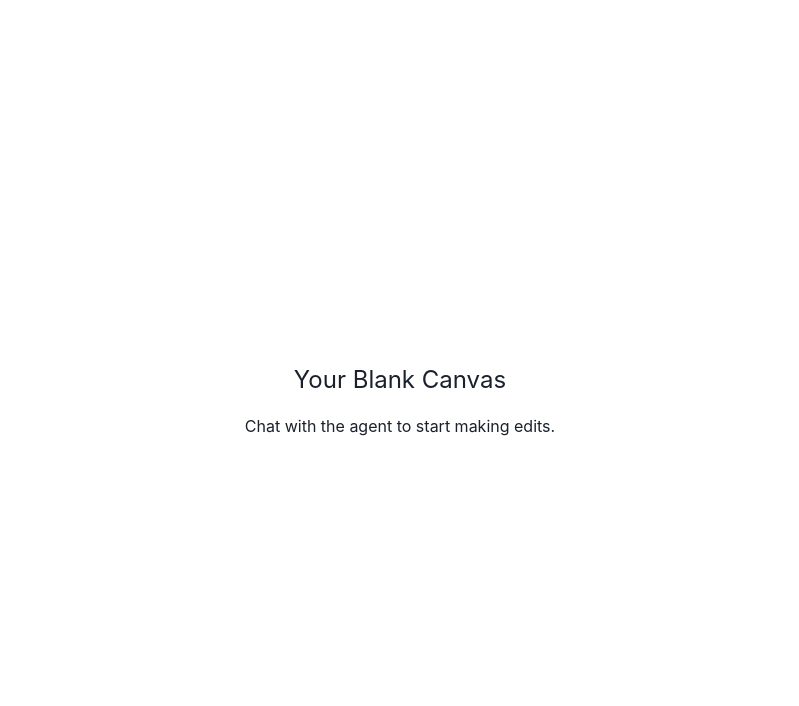
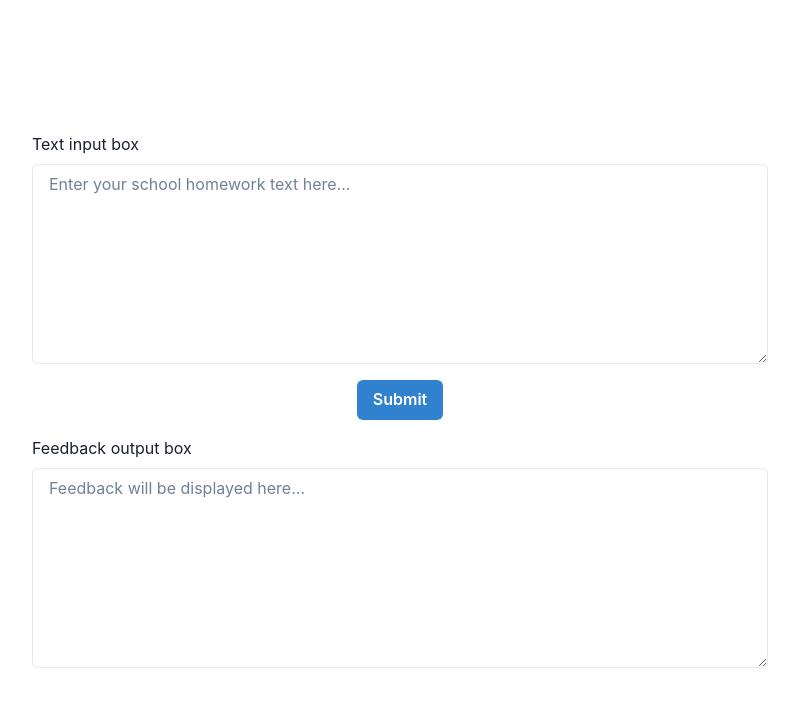
Before and after one commit to GPT-Engineer-App/pedagogy-helper, a React (Vite) app: page / in a window 1280 px wide. Shown: the top 706 px of the page, without its empty margins (240-1039 px from the left). Built offline with nearby package versions, Linux system fonts and the light colour scheme.

Commit message:
Created UI for Genre Pedagogy Feedback Tool with text input box, feedback output box, and submit button.

```diff
--- a/src/pages/Index.jsx
+++ b/src/pages/Index.jsx
@@ -1,17 +1,39 @@
-// Update this page (the content is just a fallback if you fail and example)
-// Use chakra-ui
-import { Container, Text, VStack } from "@chakra-ui/react";
-
-// Example of using react-icons
-// import { FaRocket } from "react-icons/fa";
-// <IconButton aria-label="Add" icon={<FaRocket />} size="lg" />; // IconButton would also have to be imported from chakra
+import { Container, Text, VStack, Textarea, Button, Box } from "@chakra-ui/react";
+import { useState } from "react";
 
 const Index = () => {
+  const [inputText, setInputText] = useState("");
+  const [feedback, setFeedback] = useState("");
+
+  const handleSubmit = () => {
+    // Placeholder for the submit action
+    setFeedback("Feedback will be displayed here.");
+  };
+
   return (
     <Container centerContent maxW="container.md" height="100vh" display="flex" flexDirection="column" justifyContent="center" alignItems="center">
-      <VStack spacing={4}>
-        <Text fontSize="2xl">Your Blank Canvas</Text>
-        <Text>Chat with the agent to start making edits.</Text>
+      <VStack spacing={4} width="100%">
+        <Box width="100%">
+          <Text mb={2}>Text input box</Text>
+          <Textarea
+            value={inputText}
+            onChange={(e) => setInputText(e.target.value)}
+            placeholder="Enter your school homework text here..."
+            size="md"
+            height="200px"
+          />
+        </Box>
+        <Button colorScheme="blue" onClick={handleSubmit}>Submit</Button>
+        <Box width="100%">
+          <Text mb={2}>Feedback output box</Text>
+          <Textarea
+            value={feedback}
+            isReadOnly
+            placeholder="Feedback will be displayed here..."
+            size="md"
+            height="200px"
+          />
+        </Box>
       </VStack>
     </Container>
   );
```
